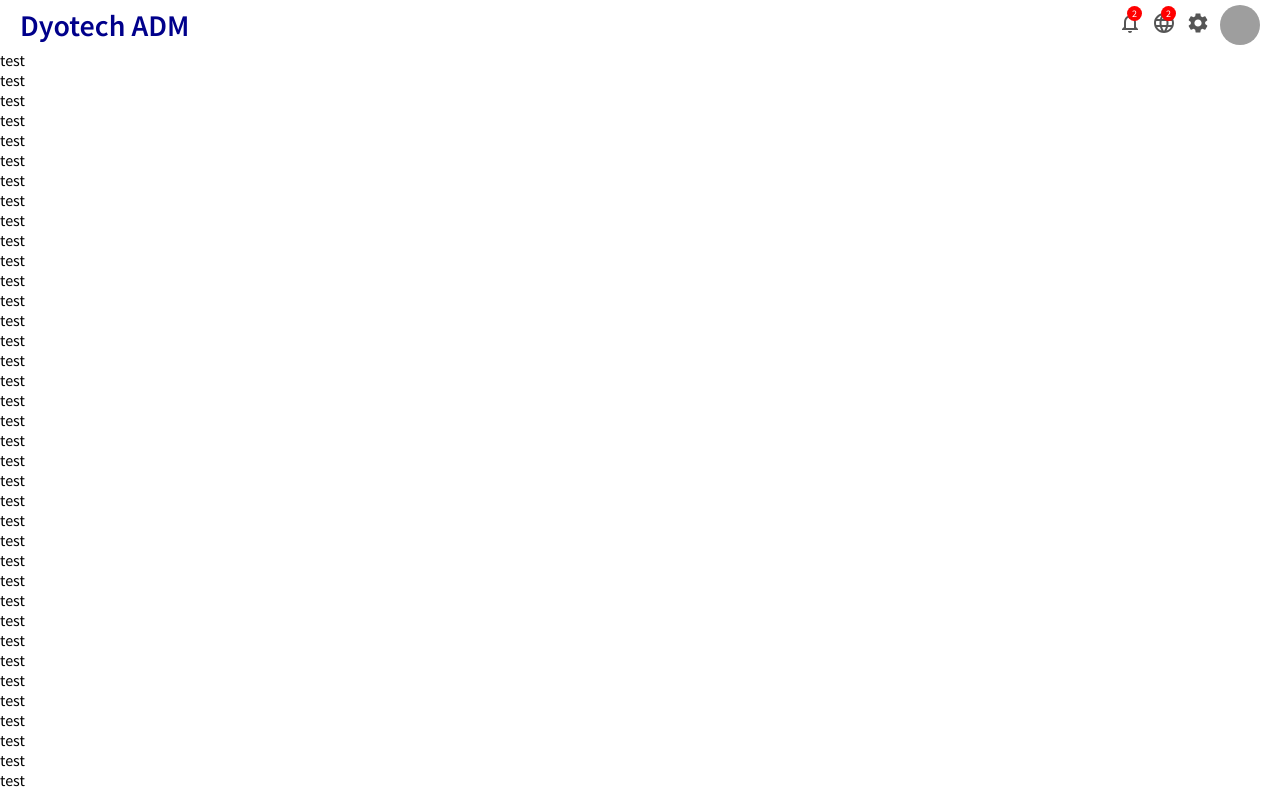
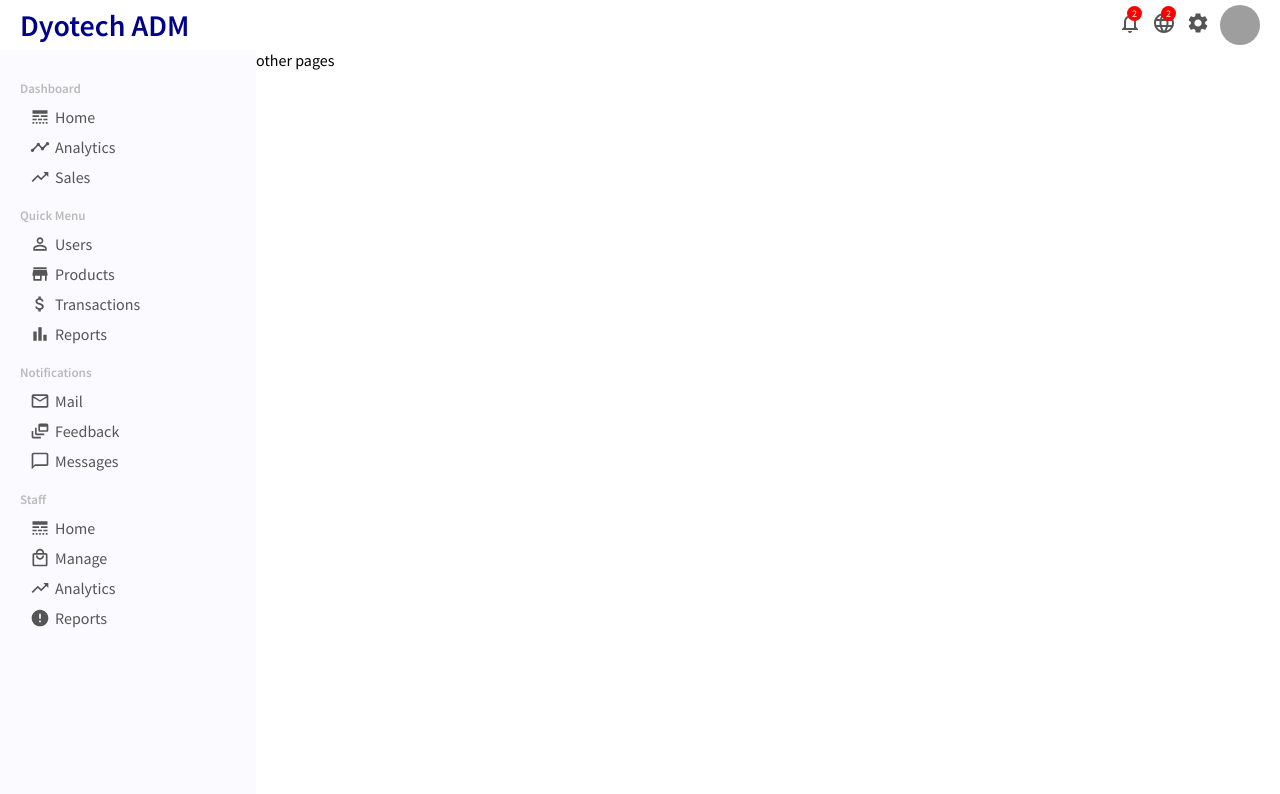
Before and after one commit to YusifNajat/React-Dashbord-Admin, a React (Create React App) app: page / in a window 1280 px wide. Shown: the top 794 px of the page. Built offline with nearby package versions, Linux system fonts and the light colour scheme; grey boxes are pictures that could not be loaded.

Commit message:
create sidebar

```diff
--- /dev/null
+++ b/src/App.css
@@ -0,0 +1,7 @@
+.container{
+  display: flex;
+}
+
+.others{
+  flex: 4;
+}
--- a/src/App.js
+++ b/src/App.js
@@ -1,63 +1,17 @@
 import Topbar from "./components/Topbar/TopBar";
+import Sidebar from "./components/sidebar/Sidebar"
+import './App.css'
 
 function App() {
   return (
     <div className="App">
       <Topbar/>
-    <p>
-      test<br/>
-      test<br/>
-      test<br/>
-      test<br/>
-      test<br/>
-      test<br/>
-      test<br/>
-      test<br/>
-      test<br/>
-      test<br/>
-      test<br/>
-      test<br/>
-      test<br/>
-      test<br/>
-      test<br/>
-      test<br/>
-      test<br/>
-      test<br/>
-      test<br/>
-      test<br/>
-      test<br/>
-      test<br/>
-      test<br/>
-      test<br/>
-      test<br/>
-      test<br/>
-      test<br/>
-      test<br/>
-      test<br/>
-      test<br/>
-      test<br/>
-      test<br/>
-      test<br/>
-      test<br/>
-      test<br/>
-      test<br/>
-      test<br/>
-      test<br/>
-      test<br/>
-      test<br/>
-      test<br/>
-      test<br/>
-      test<br/>
-      test<br/>
-      test<br/>
-      test<br/>
-      test<br/>
-      test<br/>
-      test<br/>
-      test<br/>
-      test<br/>
-      test<br/>
-    </p>
+
+        <div className="container">
+          <Sidebar/>
+          <div className="others">other pages</div>
+
+        </div>
     </div>
   );
 }
--- /dev/null
+++ b/src/components/sidebar/Sidebar.css
@@ -0,0 +1,40 @@
+.sidebar{
+  flex:1;
+  height:100vh;
+  background-color: rgba(251,251,255);
+  position: sticky;
+  top: 50px;
+}
+.sidebarWrapper{
+  padding: 20px;
+  color: #555;
+
+}
+.sidebarMenu{
+  margin-top: 10px;
+}
+
+.sidebarTitle{
+  font-size: 13px;
+  color: rgba(187,186,186);
+}
+
+.sidebarList{
+  list-style: none;
+  padding: 5px;
+}
+.sidebarListItem{
+  padding: 5px;
+  cursor: pointer;
+  display: flex;
+  align-items: center;
+  border-radius: 10px;
+}
+
+.sidebarListItem.active, .sidebarListItem:hover{
+  background-color: rgba(240,240,255)
+}
+.sidebarIcon{
+  margin-right: 5px;
+  font-size: 20px !important;
+}
--- /dev/null
+++ b/src/components/sidebar/Sidebar.jsx
@@ -0,0 +1,116 @@
+import React from 'react';
+import  './Sidebar.css';
+import  {
+  LineStyle,
+  Timeline,
+  TrendingUp,
+  PersonOutline,
+  Store,
+  AttachMoney,
+  BarChart,
+  MailOutline,
+  DynamicFeed,
+  ChatBubbleOutline,
+  LocalMallOutlined,
+  ErrorOutlined
+
+} from '@material-ui/icons';
+
+function Sidebar() {
+  return (
+    <div className="sidebar">
+      <div className="sidebarWrapper">
+        <div className="sidebarMenu">
+          <h3 className="sidebarTitle">Dashboard</h3>
+          <ul className="sidebarList">
+            <li className="sidebarListItem">
+              <LineStyle className="sidebarIcon"/>
+              Home
+            </li>
+
+            <li className="sidebarListItem">
+              <Timeline className="sidebarIcon"/>
+              Analytics
+            </li>
+
+            <li className="sidebarListItem">
+              <TrendingUp className="sidebarIcon"/>
+              Sales
+            </li>
+          </ul>
+        </div>
+
+        <div className="sidebarMenu">
+          <h3 className="sidebarTitle">Quick Menu</h3>
+          <ul className="sidebarList">
+            <li className="sidebarListItem">
+              <PersonOutline className="sidebarIcon"/>
+              Users
+            </li>
+
+            <li className="sidebarListItem">
+              <Store className="sidebarIcon"/>
+              Products
+            </li>
+
+            <li className="sidebarListItem">
+              <AttachMoney className="sidebarIcon"/>
+              Transactions
+            </li>
+            <li className="sidebarListItem">
+              <BarChart className="sidebarIcon"/>
+              Reports
+            </li>
+          </ul>
+        </div>
+
+        <div className="sidebarMenu">
+          <h3 className="sidebarTitle">Notifications</h3>
+          <ul className="sidebarList">
+            <li className="sidebarListItem">
+              <MailOutline className="sidebarIcon"/>
+              Mail
+            </li>
+
+            <li className="sidebarListItem">
+              <DynamicFeed className="sidebarIcon"/>
+              Feedback
+            </li>
+
+            <li className="sidebarListItem">
+              <ChatBubbleOutline className="sidebarIcon"/>
+              Messages
+            </li>
+          </ul>
+        </div>
+
+        <div className="sidebarMenu">
+          <h3 className="sidebarTitle">Staff</h3>
+          <ul className="sidebarList">
+            <li className="sidebarListItem">
+              <LineStyle className="sidebarIcon"/>
+              Home
+            </li>
+
+            <li className="sidebarListItem">
+              <LocalMallOutlined className="sidebarIcon"/>
+              Manage
+            </li>
+
+            <li className="sidebarListItem">
+              <TrendingUp className="sidebarIcon"/>
+              Analytics
+            </li>
+            <li className="sidebarListItem">
+              <ErrorOutlined className="sidebarIcon"/>
+              Reports
+            </li>
+          </ul>
+        </div>
+      </div>
+    </div>
+  )
+
+}
+
+export default Sidebar;
```
